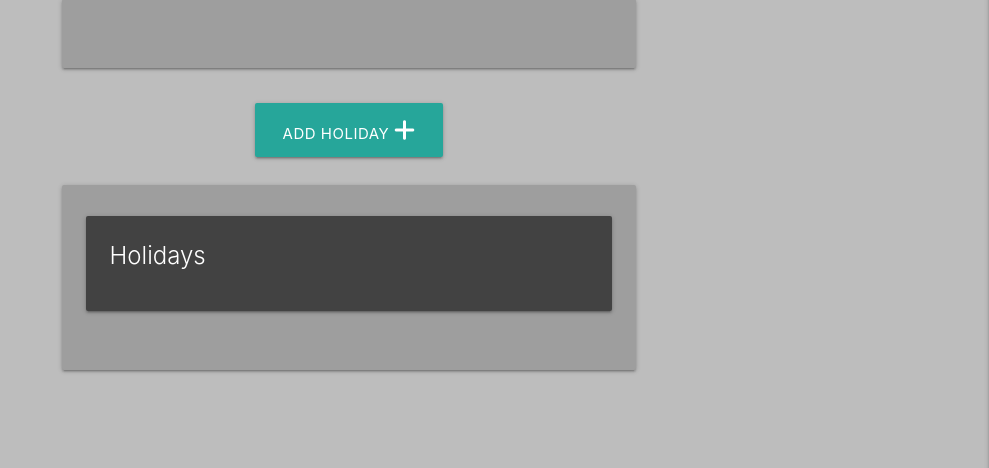
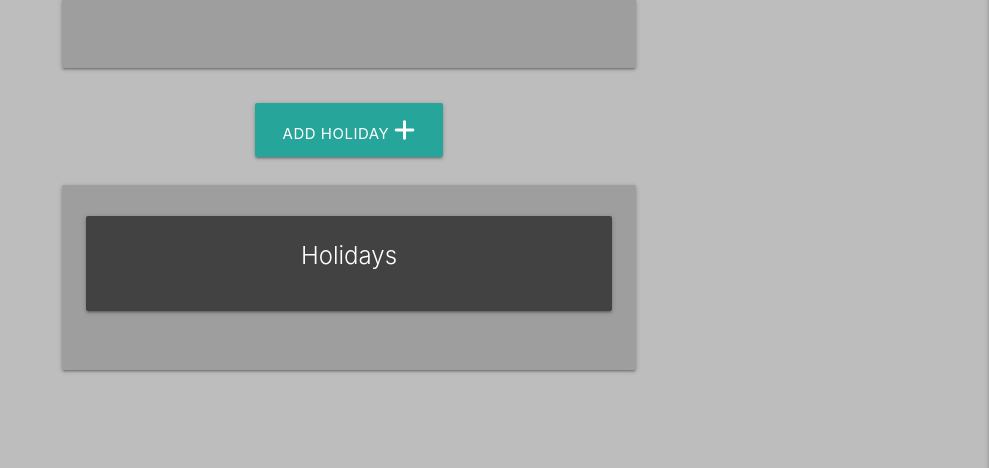
Before and after one commit to andrewcannan/elite-pt-pro, a Flask app: template eliteptpro/templates/pt_sessions.html in a window 1280 px wide. Shown: the part 223-691 px from the top of the page, without its empty margins (291-1280 px from the left). Run offline with Flask 3, Linux system fonts and the light colour scheme; the template is opened without the code that fills it, so the values that code supplies are empty; some libraries are stand-ins or nearby versions.

Commit message:
center aligned holidays in card on pt page

```diff
--- a/eliteptpro/templates/pt_sessions.html
+++ b/eliteptpro/templates/pt_sessions.html
@@ -45,7 +45,7 @@
                 <div class="row">
                     <div class="col s12">
                         <div class="card grey darken-3">
-                            <div class="card-content white-text">
+                            <div class="card-content white-text center-align">
                                 <span class="card-title">Holidays</span>
                                 <ul>
                                     {% for holiday in holidays %}
```
